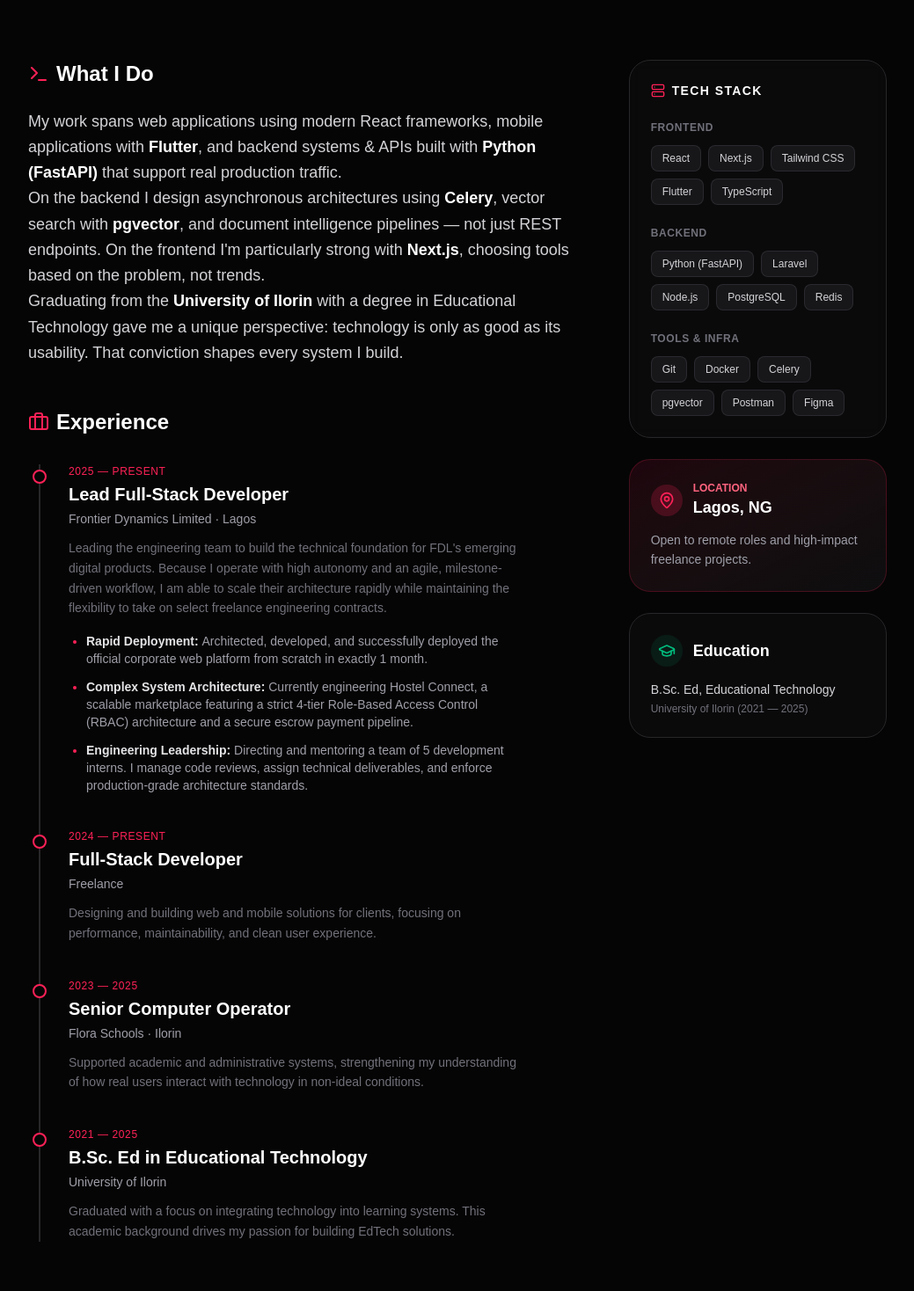
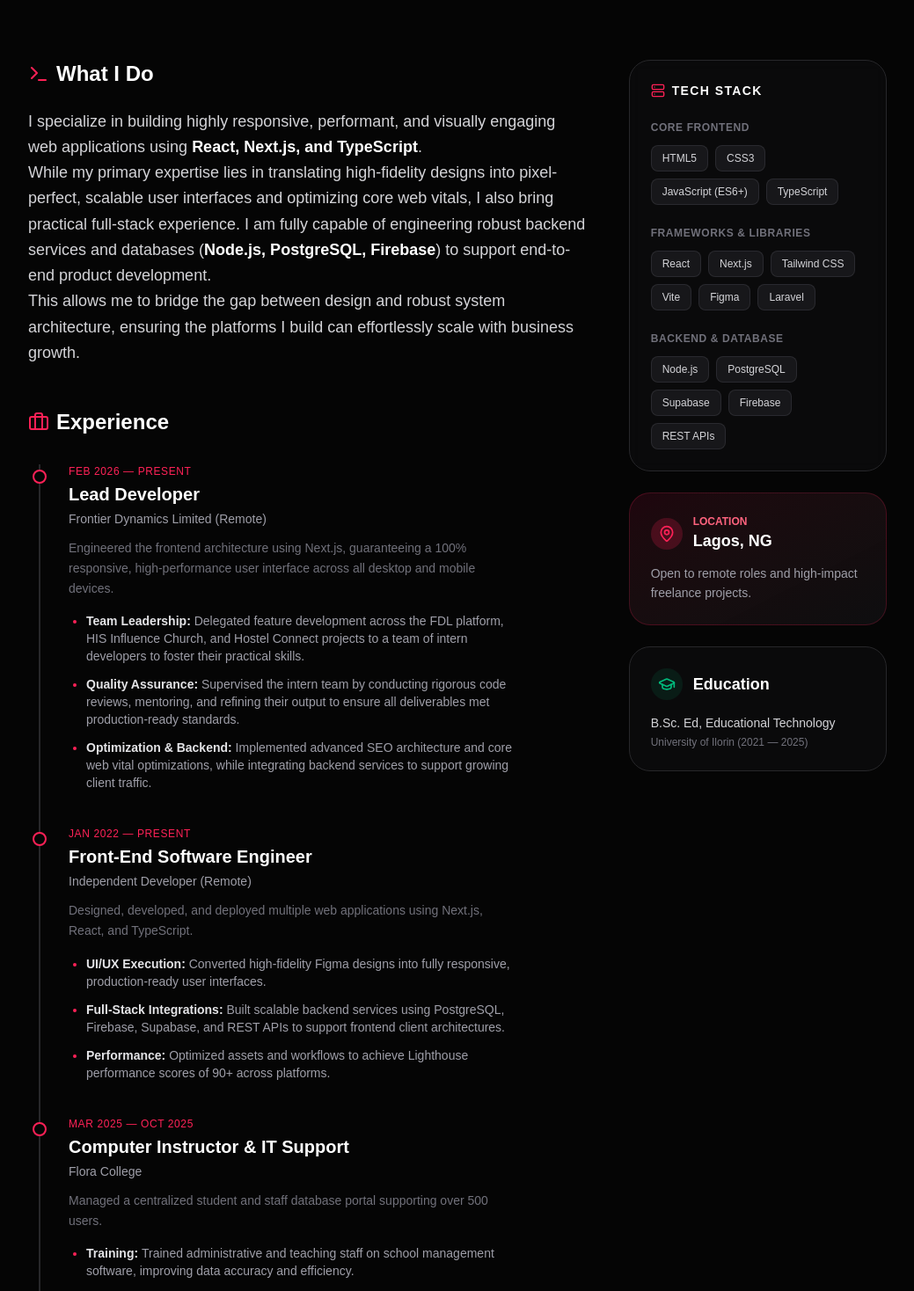
Before and after one commit to akbolaji-04/My-portfolio, a Next.js app: page /about in a window 1280 px wide. Shown: the part 462-1930 px from the top of the page at 88% size, without its empty margins (120-1159 px from the left). Built offline with nearby package versions, Linux system fonts and the light colour scheme.

Commit message:
Minor Changes to my resume

```diff
--- a/src/app/about/page.tsx
+++ b/src/app/about/page.tsx
@@ -5,49 +5,69 @@ import { Briefcase, Terminal, Server, MapPin, GraduationCap, Code2 } from "lucid
 
 export default function About() {
   const skills = [
-    { name: "Frontend", items: ["React", "Next.js", "Tailwind CSS", "Flutter", "TypeScript"] },
-    { name: "Backend", items: ["Python (FastAPI)", "Laravel", "Node.js", "PostgreSQL", "Redis"] },
-    { name: "Tools & Infra", items: ["Git", "Docker", "Celery", "pgvector", "Postman", "Figma"] },
+    { name: "Core Frontend", items: ["HTML5", "CSS3", "JavaScript (ES6+)", "TypeScript"] },
+    { name: "Frameworks & Libraries", items: ["React", "Next.js", "Tailwind CSS", "Vite", "Figma", "Laravel"] },
+    { name: "Backend & Database", items: ["Node.js", "PostgreSQL", "Supabase", "Firebase", "REST APIs"] },
   ];
 
   const timeline = [
     {
-      year: "2025 — Present",
-      title: "Lead Full-Stack Developer",
-      company: "Frontier Dynamics Limited · Lagos",
-      desc: "Leading the engineering team to build the technical foundation for FDL's emerging digital products. Because I operate with high autonomy and an agile, milestone-driven workflow, I am able to scale their architecture rapidly while maintaining the flexibility to take on select freelance engineering contracts.",
+      year: "Feb 2026 — Present",
+      title: "Lead Developer",
+      company: "Frontier Dynamics Limited (Remote)",
+      desc: "Engineered the frontend architecture using Next.js, guaranteeing a 100% responsive, high-performance user interface across all desktop and mobile devices.",
       highlights: [
         {
-          label: "Rapid Deployment",
-          text: "Architected, developed, and successfully deployed the official corporate web platform from scratch in exactly 1 month.",
+          label: "Team Leadership",
+          text: "Delegated feature development across the FDL platform, HIS Influence Church, and Hostel Connect projects to a team of intern developers to foster their practical skills.",
         },
         {
-          label: "Complex System Architecture",
-          text: "Currently engineering Hostel Connect, a scalable marketplace featuring a strict 4-tier Role-Based Access Control (RBAC) architecture and a secure escrow payment pipeline.",
+          label: "Quality Assurance",
+          text: "Supervised the intern team by conducting rigorous code reviews, mentoring, and refining their output to ensure all deliverables met production-ready standards.",
         },
         {
-          label: "Engineering Leadership",
-          text: "Directing and mentoring a team of 5 development interns. I manage code reviews, assign technical deliverables, and enforce production-grade architecture standards.",
+          label: "Optimization & Backend",
+          text: "Implemented advanced SEO architecture and core web vital optimizations, while integrating backend services to support growing client traffic.",
         },
       ],
     },
     {
-      year: "2024 — Present",
-      title: "Full-Stack Developer",
-      company: "Freelance",
-      desc: "Designing and building web and mobile solutions for clients, focusing on performance, maintainability, and clean user experience.",
+      year: "Jan 2022 — Present",
+      title: "Front-End Software Engineer",
+      company: "Independent Developer (Remote)",
+      desc: "Designed, developed, and deployed multiple web applications using Next.js, React, and TypeScript.",
+      highlights: [
+        {
+          label: "UI/UX Execution",
+          text: "Converted high-fidelity Figma designs into fully responsive, production-ready user interfaces.",
+        },
+        {
+          label: "Full-Stack Integrations",
+          text: "Built scalable backend services using PostgreSQL, Firebase, Supabase, and REST APIs to support frontend client architectures.",
+        },
+        {
+          label: "Performance",
+          text: "Optimized assets and workflows to achieve Lighthouse performance scores of 90+ across platforms.",
+        },
+      ]
     },
     {
-      year: "2023 — 2025",
-      title: "Senior Computer Operator",
-      company: "Flora Schools · Ilorin",
-      desc: "Supported academic and administrative systems, strengthening my understanding of how real users interact with technology in non-ideal conditions.",
+      year: "Mar 2025 — Oct 2025",
+      title: "Computer Instructor & IT Support",
+      company: "Flora College",
+      desc: "Managed a centralized student and staff database portal supporting over 500 users.",
+      highlights: [
+        {
+          label: "Training",
+          text: "Trained administrative and teaching staff on school management software, improving data accuracy and efficiency.",
+        }
+      ]
     },
     {
-      year: "2021 — 2025",
-      title: "B.Sc. Ed in Educational Technology",
-      company: "University of Ilorin",
-      desc: "Graduated with a focus on integrating technology into learning systems. This academic background drives my passion for building EdTech solutions.",
+      year: "Jan 2021 — Oct 2025",
+      title: "B.Sc. in Educational Technology",
+      company: "University of Ilorin, Nigeria",
+      desc: "Graduated with a focus on integrating technology into learning systems.",
     },
   ];
 
@@ -77,7 +97,7 @@ export default function About() {
             </span>
           </h1>
           <p className="text-xl text-zinc-400 leading-relaxed max-w-2xl">
-            I'm <strong className="text-white">Abolaji Akorede</strong>, a software developer based in Lagos, Nigeria.
+            I'm <strong className="text-white">Abolaji Akorede</strong>, a Front-End Software Engineer based in Lagos, Nigeria.
             I build scalable digital products across web and mobile, with a strong focus on performance, clean
             architecture, and real-world usability.
           </p>
@@ -85,7 +105,7 @@ export default function About() {
 
         <div className="grid grid-cols-1 lg:grid-cols-3 gap-12">
 
-          {/* Left Column: Narrative & Timeline */}
+          {/* Narrative & Timeline */}
           <motion.div
             initial={{ opacity: 0, x: -20 }}
             animate={{ opacity: 1, x: 0 }}
@@ -99,20 +119,13 @@ export default function About() {
               </h2>
               <div className="prose prose-invert prose-zinc text-lg leading-relaxed">
                 <p>
-                  My work spans web applications using modern React frameworks, mobile applications
-                  with <strong className="text-white">Flutter</strong>, and backend systems & APIs built
-                  with <strong className="text-white">Python (FastAPI)</strong> that support real production traffic.
+                  I specialize in building highly responsive, performant, and visually engaging web applications using <strong className="text-white">React, Next.js, and TypeScript</strong>.
                 </p>
                 <p>
-                  On the backend I design asynchronous architectures using <strong className="text-white">Celery</strong>,
-                  vector search with <strong className="text-white">pgvector</strong>, and document intelligence pipelines —
-                  not just REST endpoints. On the frontend I'm particularly strong with <strong className="text-white">Next.js</strong>,
-                  choosing tools based on the problem, not trends.
+                  While my primary expertise lies in translating high-fidelity designs into pixel-perfect, scalable user interfaces and optimizing core web vitals, I also bring practical full-stack experience. I am fully capable of engineering robust backend services and databases (<strong className="text-white">Node.js, PostgreSQL, Firebase</strong>) to support end-to-end product development.
                 </p>
                 <p>
-                  Graduating from the <strong className="text-white">University of Ilorin</strong> with a degree
-                  in Educational Technology gave me a unique perspective: technology is only as good as its
-                  usability. That conviction shapes every system I build.
+                  This allows me to bridge the gap between design and robust system architecture, ensuring the platforms I build can effortlessly scale with business growth.
                 </p>
               </div>
             </section>
@@ -140,7 +153,7 @@ export default function About() {
                       {item.desc}
                     </p>
 
-                    {/* Role Highlights (Conditional Render) */}
+                    {/* Role Highlights */}
                     {item.highlights && (
                       <ul className="list-disc pl-5 space-y-3 text-zinc-400 text-sm max-w-lg marker:text-rose-500">
                         {item.highlights.map((highlight, hIdx) => (
@@ -157,7 +170,7 @@ export default function About() {
             </section>
           </motion.div>
 
-          {/* Right Column: Skills & Info */}
+          {/* Skills & Info */}
           <motion.div
             initial={{ opacity: 0, x: 20 }}
             animate={{ opacity: 1, x: 0 }}
--- a/src/app/page.tsx
+++ b/src/app/page.tsx
@@ -42,7 +42,7 @@ export default async function Home() {
             <div className="flex items-center justify-center md:justify-start gap-2 text-rose-500 mb-2">
               <Sparkles size={16} />
               <span className="text-xs font-bold uppercase tracking-[0.2em]">
-                Full-Stack Developer
+                Front-End Software Engineer
               </span>
             </div>
             <h1 className="text-5xl md:text-7xl font-black tracking-tighter text-white leading-none">
@@ -57,13 +57,12 @@ export default async function Home() {
         {/* Bio */}
         <div className="max-w-2xl">
           <p className="text-xl text-zinc-400 leading-relaxed mb-6">
-            Building fast, scalable digital products across{" "}
-            <span className="text-zinc-200 font-semibold">web and mobile</span>.
+            Building highly responsive, performant, and visually engaging web applications.
             Experienced with{" "}
             <span className="text-zinc-200 font-semibold">
-              Next.js, Python (FastAPI), Flutter, and PostgreSQL
+              React, Next.js, and TypeScript
             </span>
-            .
+            , while bringing practical full-stack database and backend experience to the table.
           </p>
 
           {/* Location Badge */}
```
